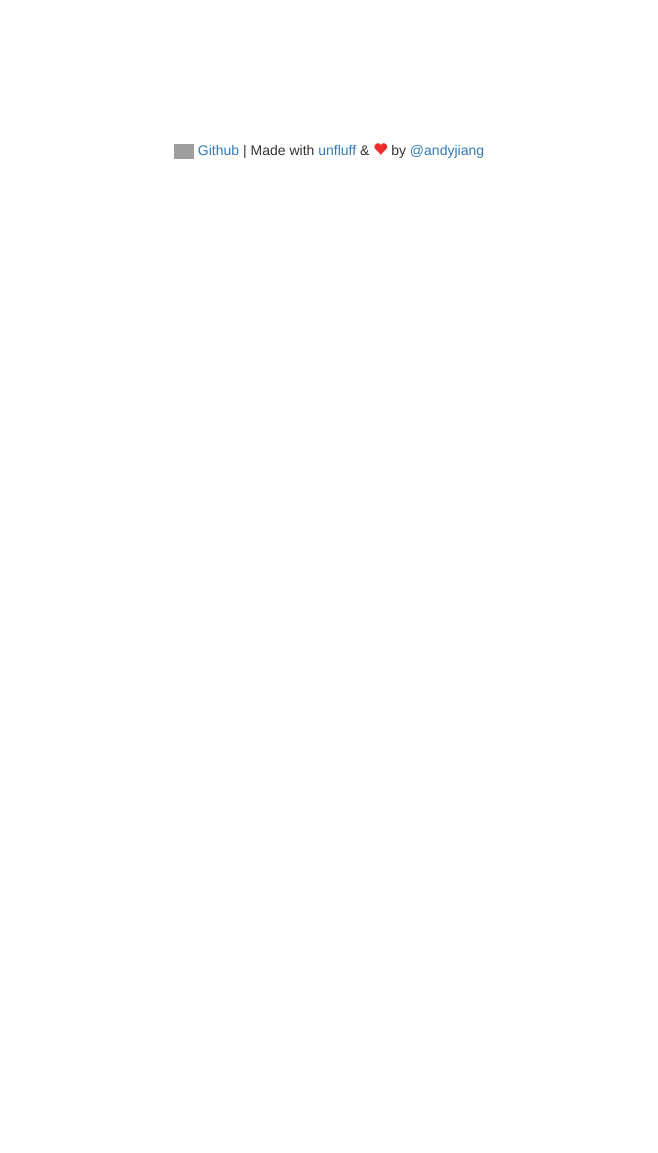
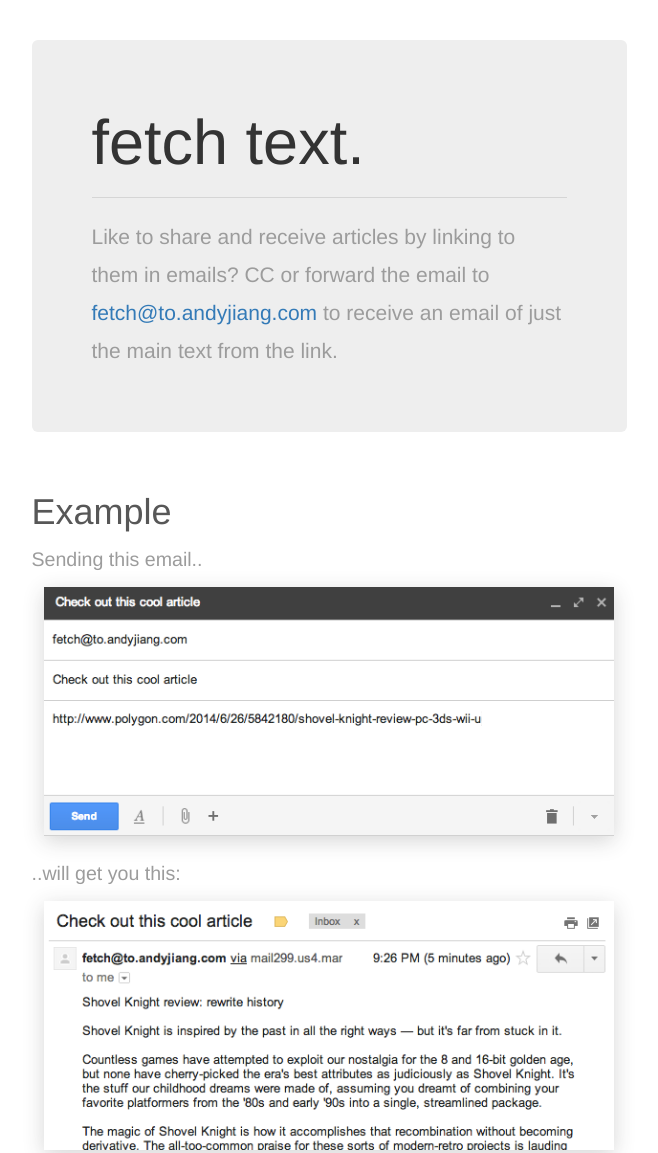
Before and after one commit to lambtron/email-fetchtext, a website: page public/views/index.html in a window 1280 px wide. Shown: the top 1153 px of the page, without its empty margins (311-969 px from the left). Before the commit the page ends 800 px from the top, so only its background shows below. Drawn offline with nearby package versions, Linux system fonts and the light colour scheme; grey boxes are pictures that could not be loaded.

Commit message:
added a landing page

```diff
--- a/public/css/index.css
+++ b/public/css/index.css
@@ -0,0 +1,36 @@
+html, body {
+  margin: 0;
+  padding: 0;
+}
+
+.row {
+  margin: 40px 0px;
+}
+
+img {
+  /*width: 570px;*/
+  width: 100%;
+  max-width: 570px;
+
+  -webkit-box-shadow: 0px 5px 20px 0px rgba(50, 50, 50, 0.2);
+  -moz-box-shadow:    0px 5px 20px 0px rgba(50, 50, 50, 0.2);
+  box-shadow:         0px 5px 20px 0px rgba(50, 50, 50, 0.2);
+}
+
+p {
+  color: #9C9C9C;
+  line-height: 1.8em;
+}
+
+p.p {
+  font-size: 1.4em;
+  font-weight: 200;
+}
+
+.dark-grey, h1 {
+  color: #575757;
+}
+
+.blue {
+  color: #0198E1;
+}
--- a/public/views/index.html
+++ b/public/views/index.html
@@ -22,10 +22,48 @@
 
 <!-- SET THE CONTROLLER AND GET ALL TODOS WITH INITIALIZE FUNCTION -->
 <body>
-	<div class="container" style="width: 800px; padding-top: 140px">
-
+	<div class="container-fluid">
+		<div class="row">
+			<div class="col-sm-6 col-sm-offset-3">
+				<div class="jumbotron" style="margin: 0px">
+					<h1>fetch text.</h1>
+					<hr>
+					<p>
+						Like to share and receive articles by linking to them in emails? CC or forward the email to <a href="mailto:fetch@to.andyjiang.com">fetch@to.andyjiang.com</a> to receive an email of just the main text from the link.
+					</p>
+				</div>
+			</div>
+		</div>
+		<div class="row" style="text-align: center">
+			<div class="col-sm-6 col-sm-offset-3">
+				<div style="text-align: left">
+					<h1>Example</h1>
+					<p class="p">
+						Sending this email..
+					</p>
+				</div>
+				<img src="/public/img/example1.png" />
+				<br>
+				<br>
+				<div style="text-align: left">
+					<p class="p">
+						..will get you this:
+					</p>
+				</div>
+				<img src="/public/img/example2.png" />
+			</div>
+		</div>
+		<div class="row">
+			<div class="col-sm-6 col-sm-offset-3">
+				<hr>
+				<h1>Try it out</h1>
+				<p class="p">
+					Send this link 'http://www.polygon.com/2014/6/26/5842180/shovel-knight-review-pc-3ds-wii-u' to fetch@to.andyjiang.com (or click <a href="mailto:fetch@to.andyjiang.com?subject=Check%20out%20this%20article&body=http%3A%2F%2Fwww.polygon.com%2F2014%2F6%2F26%2F5842180%2Fshovel-knight-review-pc-3ds-wii-u">here</a>).
+				</p>
+			</div>
+		</div>
 		<div class="row" style="margin: 0px auto; text-align: center">
-			<footer class="col-xs-12 footer">
+			<footer class="col-xs-12 footer" style="padding-bottom: 10px;">
 				<a href="https://www.github.com/lambtron/email-fetchtext"> <img src="https://assets-cdn.github.com/images/modules/logos_page/GitHub-Mark.png" style="width: 20px"> Github</a> | Made with <a href="https://github.com/ageitgey/node-unfluff/">unfluff</a> & <span class="glyphicon glyphicon-heart" style="color: #EE2C2C"></span> by <a href="http://www.twitter.com/andyjiang">@andyjiang</a>
 			</footer>
 		<div>
```
Also changed, not shown: public/img/example1.png (added), public/img/example2.png (added), 1 other file.
